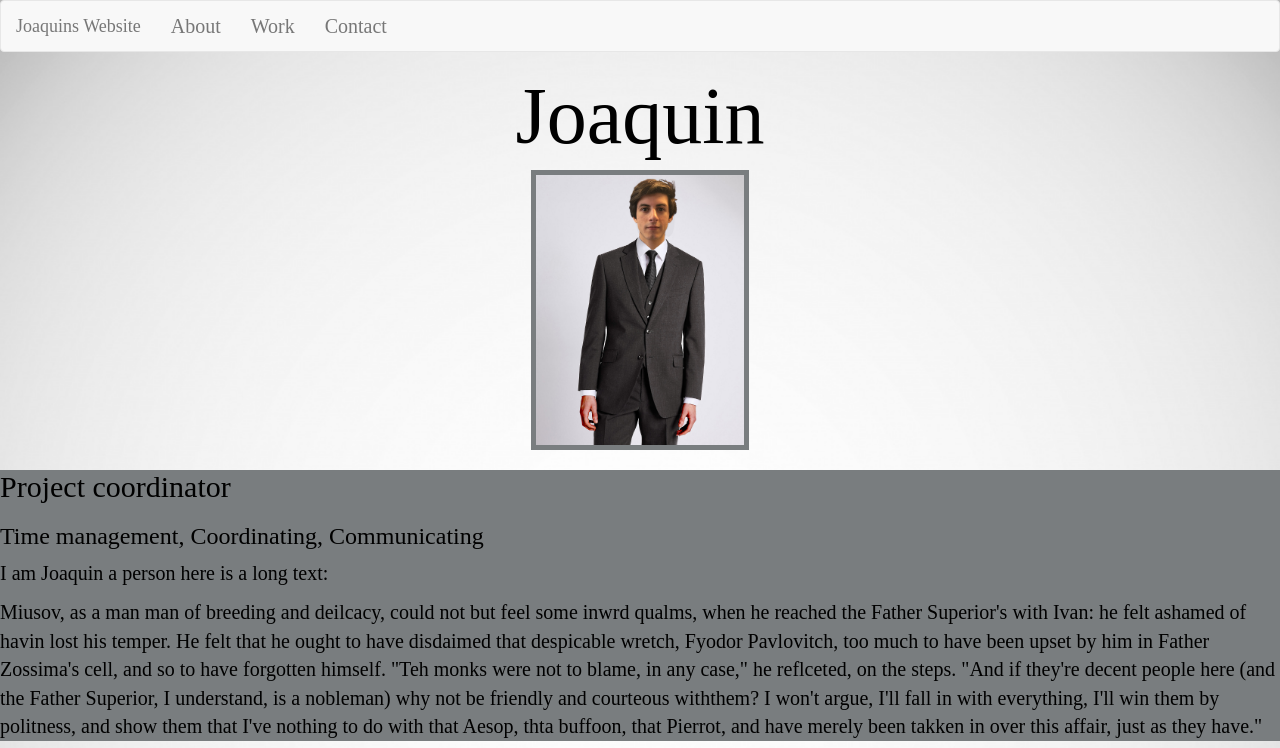
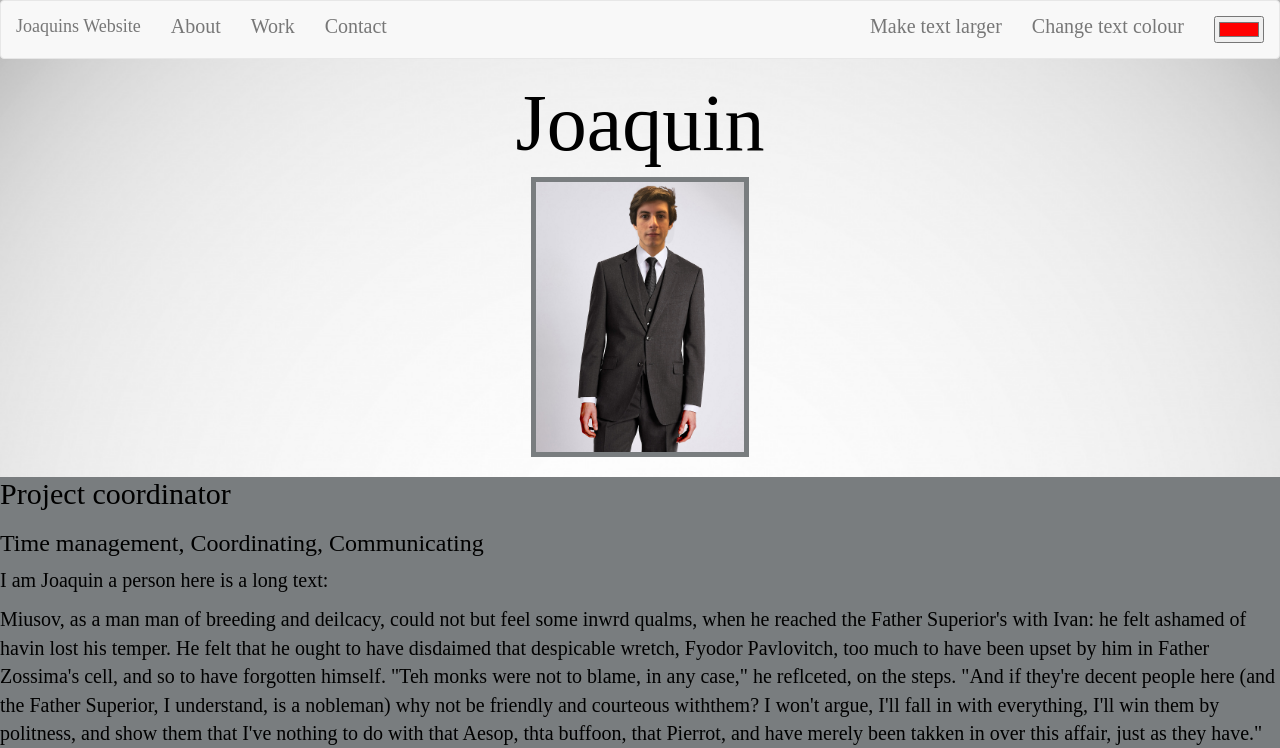
Before and after one commit to JoaquinMolina/joaquinmolina.github.io, a plain HTML site: page index.html in a window 1280 px wide. Shown: the top 748 px of the page. Drawn offline with nearby package versions, Linux system fonts and the light colour scheme.

Commit message:
testing colour picker
testing

```diff
--- a/index.html
+++ b/index.html
@@ -15,6 +15,11 @@
       <li><a href='#Work'>Work</a></li>
       <li><a href='#Contact'>Contact</a></li>
     </ul>
+      <ul class="nav navbar-nav navbar-right font-navbar">
+					<li><a id="adjustFontSizeButton" onclick="adjustFontSize()">Make text larger</a></li>
+					<li><a id="changeFontColorButton" onclick="changeFontColor()">Change text colour</a></li>
+					<li><a><input type="color" id="colorPicker" value="#ff0000" /></a></li>
+				</ul>
   </div>
 </nav>
 <body onload="date()">
```
